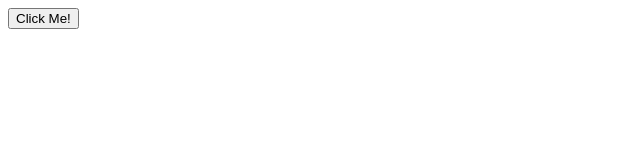
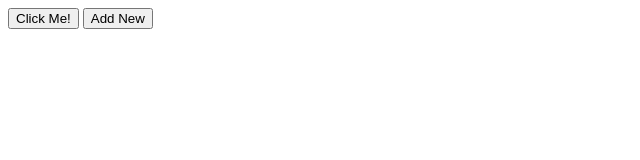
Before and after one commit to abdulqkhan/aicattendance, a plain HTML site: page index.html in a window 1280 px wide. Shown: the whole page, without its empty margins (0-640 px from the left). Drawn offline with Linux system fonts and the light colour scheme.

Commit message:
Update index.html

```diff
--- a/index.html
+++ b/index.html
@@ -10,6 +10,7 @@
 
     <div id="app"></div>
     <button id="btn">Click Me!</button>
+    <button id="btn2">Add New</button>
 
     <script src="my.js"></script>
 
```
